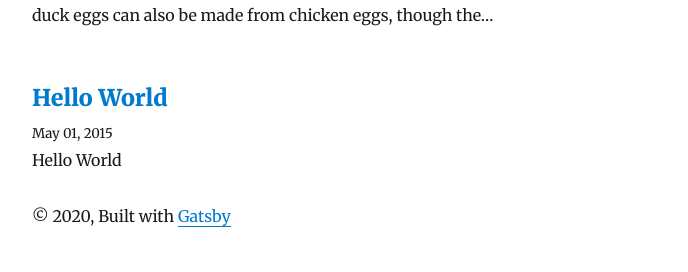
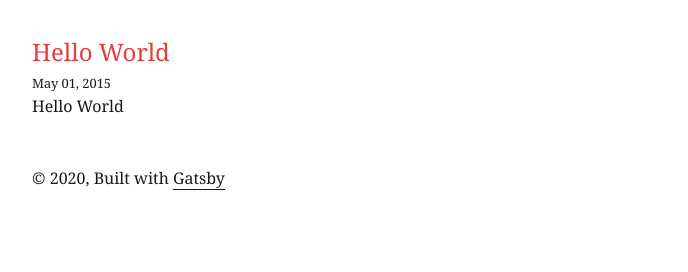
Before and after one commit to ajroberts0417/blog, a Gatsby site: page / in a window 1280 px wide. Shown: the part 684-956 px from the top of the page, without its empty margins (293-981 px from the left). After the commit the page ends 916 px from the top, so only its background shows below. Built offline with nearby package versions, Linux system fonts and the light colour scheme; Gatsby itself is replaced by a stand-in of ours; some packages are replaced by stand-ins of ours.

Commit message:
setup tailwind

```diff
--- a/gatsby-browser.js
+++ b/gatsby-browser.js
@@ -1,5 +1,3 @@
 // custom typefaces
-import "typeface-montserrat"
-import "typeface-merriweather"
 
-import "prismjs/themes/prism.css"
+import './src/scss/layout.scss';
--- a/gatsby-config.js
+++ b/gatsby-config.js
@@ -71,22 +71,30 @@ module.exports = {
     },
     `gatsby-plugin-react-helmet`,
     {
+      resolve: `gatsby-plugin-sass`,
+      options: {
+        postCssPlugins: [
+          require('tailwindcss'),
+          // require('./tailwind.config.js'), // Optional: Load custom Tailwind CSS configuration
+          require('autoprefixer')
+        ],
+      },
+    },
+    {
+      resolve: 'gatsby-plugin-purgecss',
+      options: {
+        printRejected: true,
+        // develop: true,
+        tailwind: true,
+      },
+    },
+    {
       resolve: `gatsby-plugin-typography`,
       options: {
         pathToConfigModule: `src/utils/typography`,
       },
     },
     `gatsby-plugin-netlify-cms`,
-    {
-      resolve: `gatsby-plugin-sass`,
-      options: {
-        postCssPlugins: [
-          require('tailwindcss'),
-          require('./tailwind.config.js'), // Optional: Load custom Tailwind CSS configuration
-          require('autoprefixer'),
-        ],
-      },
-    },
     // this (optional) plugin enables Progressive Web App + Offline functionality
     // To learn more, visit: https://gatsby.dev/offline
     // `gatsby-plugin-offline`,
--- a/package.json
+++ b/package.json
@@ -16,7 +16,7 @@
     "gatsby-plugin-manifest": "^2.2.39",
     "gatsby-plugin-netlify-cms": "^4.1.41",
     "gatsby-plugin-offline": "^3.0.32",
-    "gatsby-plugin-postcss": "^2.1.21",
+    "gatsby-plugin-purgecss": "^4.0.1",
     "gatsby-plugin-react-helmet": "^3.1.21",
     "gatsby-plugin-sass": "^2.1.30",
     "gatsby-plugin-sharp": "^2.4.3",
--- a/src/pages/index.js
+++ b/src/pages/index.js
@@ -4,7 +4,6 @@ import { Link, graphql } from "gatsby"
 import Bio from "../components/bio"
 import Layout from "../components/layout"
 import SEO from "../components/seo"
-import { rhythm } from "../utils/typography"
 
 const BlogIndex = ({ data, location }) => {
   const siteTitle = data.site.siteMetadata.title
@@ -17,17 +16,12 @@ const BlogIndex = ({ data, location }) => {
       {posts.map(({ node }) => {
         const title = node.frontmatter.title || node.fields.slug
         return (
-          <article key={node.fields.slug}>
+          <article key={node.fields.slug} className="pb-12">
             <header>
-              <h3
-                style={{
-                  marginBottom: rhythm(1 / 4),
-                }}
-              >
-                <Link style={{ boxShadow: `none` }} to={node.fields.slug}>
+                <Link className="text-red-600 text-2xl shadow-none" to={node.fields.slug}>
                   {title}
                 </Link>
-              </h3>
+                <p/>
               <small>{node.frontmatter.date}</small>
             </header>
             <section>
--- /dev/null
+++ b/src/scss/layout.scss
@@ -0,0 +1,3 @@
+@import 'tailwindcss/base';
+@import 'tailwindcss/components';
+@import 'tailwindcss/utilities';
--- a/tailwind.config.js
+++ /dev/null
@@ -1,7 +0,0 @@
-module.exports = {
-  theme: {
-    extend: {},
-  },
-  variants: {},
-  plugins: [],
-}
```
Also changed, not shown: 1 other file.
